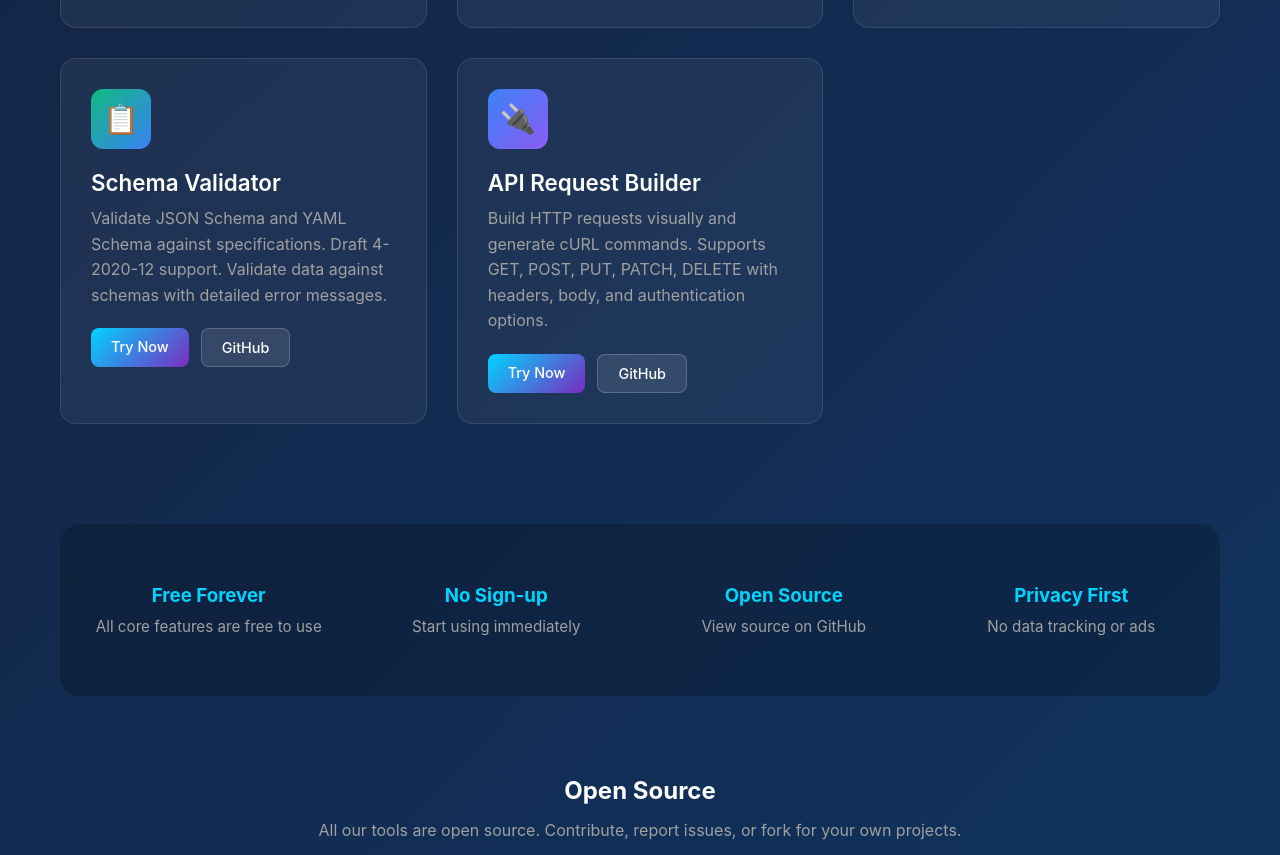
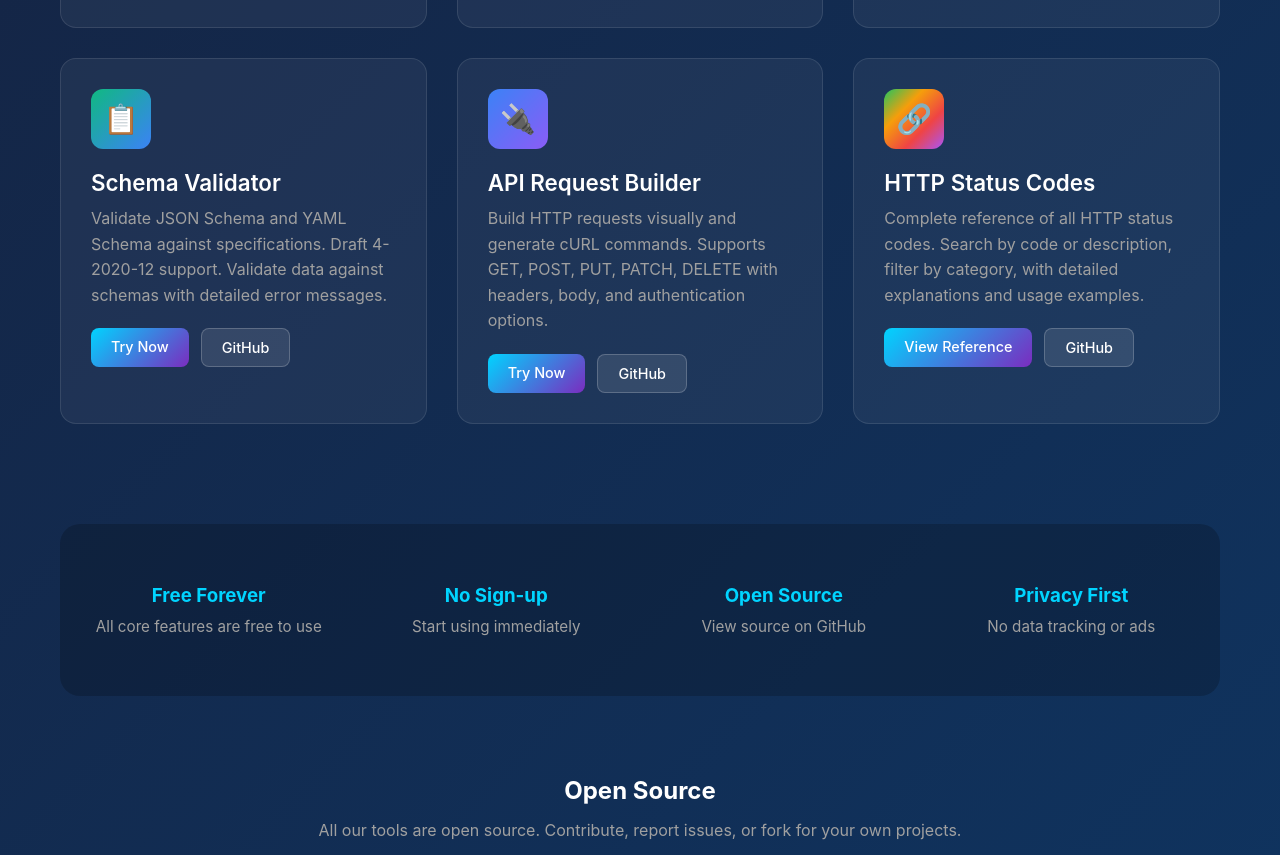
Before and after one commit to doingy/auto-company, a plain HTML site: page index.html in a window 1280 px wide. Shown: the part 3992-4847 px from the top of the page. Drawn offline with Linux system fonts and the light colour scheme.

Commit message:
feat: add HTTP Status Codes Reference to portfolio
Product #34 - Complete reference of all HTTP status codes

Co-Authored-By: Claude Opus 4.6 <noreply@anthropic.com>

```diff
--- a/index.html
+++ b/index.html
@@ -579,6 +579,17 @@
                         <a href="https://github.com/doingy/api-request-builder" class="btn btn-secondary">GitHub</a>
                     </div>
                 </div>
+
+                <!-- HTTP Status Codes -->
+                <div class="product-card">
+                    <div class="product-icon" style="background: linear-gradient(135deg, #22c55e, #f59e0b, #ef4444, #a855f7);">&#128279;</div>
+                    <h3 class="product-name">HTTP Status Codes</h3>
+                    <p class="product-desc">Complete reference of all HTTP status codes. Search by code or description, filter by category, with detailed explanations and usage examples.</p>
+                    <div class="product-links">
+                        <a href="https://doingy.github.io/http-status-codes/" class="btn btn-primary">View Reference</a>
+                        <a href="https://github.com/doingy/http-status-codes" class="btn btn-secondary">GitHub</a>
+                    </div>
+                </div>
             </div>
         </section>
 
```
